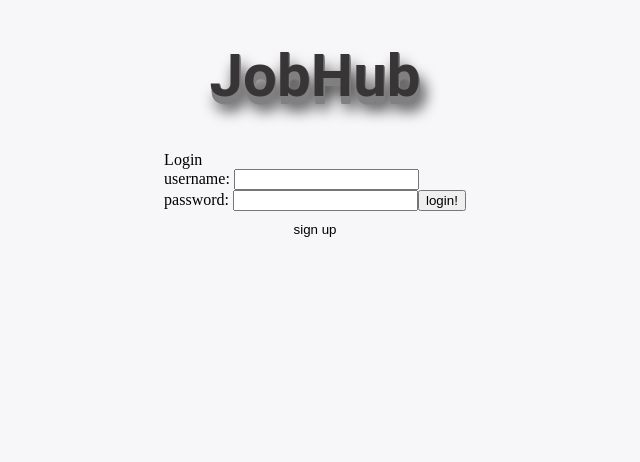
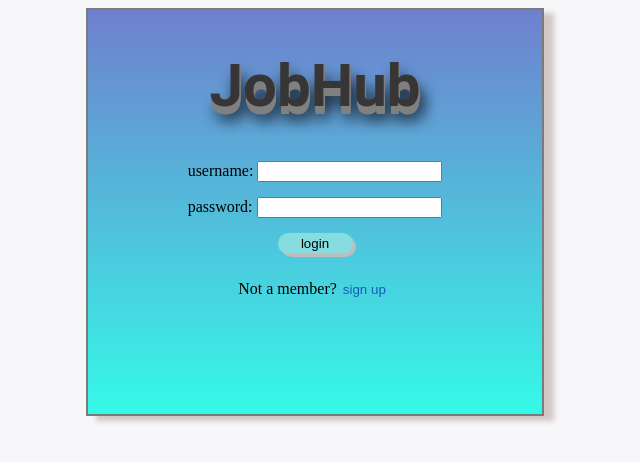
Before and after one commit to Saagmehta97/job-app-tracker, a React app in the folder client/: page / in a window 1280 px wide. Shown: the top 462 px of the page, without its empty margins (325-965 px from the left). Built offline with nearby package versions, Linux system fonts and the light colour scheme.

Commit message:
add styling

```diff
--- a/client/src/App.jsx
+++ b/client/src/App.jsx
@@ -6,8 +6,7 @@ import Dashboard from './components/dashboard.jsx';
 
 export default function App() {
   return (
-    <div>
-      <h1 className='header'>JobHub</h1>
+    <div className='app'>
       <Routes>
         <Route path='/' element={<Login />} />
         <Route path='/users/signup' element={<Signup />} />
--- a/client/src/components/login.jsx
+++ b/client/src/components/login.jsx
@@ -49,26 +49,40 @@ const Login = () => {
 
   return (
     <div className='login-container'>
-      <div>
-        Login
+      <div className='login-div'>
+        <h1 className='header'>JobHub</h1>
         <form id='loginform'>
           username:{' '}
-          <input type='text' id='usernameInput' onChange={handleUser}></input>
+          <input
+            className='text-box'
+            type='text'
+            id='usernameInput'
+            onChange={handleUser}
+          ></input>
           <br></br>
           password:{' '}
           <input
+            className='text-box'
             type='text'
             id='passwordInput'
             onChange={handlePassword}
           ></input>
-          <button type='submit' id='loginButton' onClick={loginAccount}>
-            login!
-          </button>
         </form>
+        <button
+          className='btn'
+          type='submit'
+          id='loginButton'
+          onClick={loginAccount}
+        >
+          login
+        </button>
       </div>
-      <button onClick={handleClick} id='signup'>
-        sign up
-      </button>
+      <div className='signupdiv'>
+        <p>Not a member?</p>
+        <button onClick={handleClick} id='signup'>
+          sign up
+        </button>
+      </div>
     </div>
   );
 };
--- a/client/src/components/signup.jsx
+++ b/client/src/components/signup.jsx
@@ -54,8 +54,11 @@ const Signup = () => {
   };
 
   return (
+    <div className='signup-container'>
+      <h1 className='header'>JobHub</h1>
       <div className='signup-box'>
         <input
+          className='text-box'
           type='text'
           id='username'
           name='username'
@@ -63,6 +66,7 @@ const Signup = () => {
           onChange={handleUser}
         />
         <input
+          className='text-box'
           type='text'
           id='password'
           name='password'
@@ -70,6 +74,7 @@ const Signup = () => {
           onChange={handlePassword}
         />
         <input
+          className='text-box'
           type='text'
           id='firstname'
           name='firstname'
@@ -77,15 +82,17 @@ const Signup = () => {
           onChange={handleFirstname}
         />
         <input
+          className='text-box'
           type='text'
           id='lastname'
           name='lastname'
           placeholder='Lastname'
           onChange={handleLastname}
         />
-      <button type='button' onClick={createAccount}>
+        <button type='button' onClick={createAccount} className='btn'>
           Sign Up
         </button>
+      </div>
     </div>
   );
 };
--- a/client/src/scss/styles.scss
+++ b/client/src/scss/styles.scss
@@ -1,7 +1,13 @@
+.app {
+  display: flex;
+  flex-direction: column;
+  align-items: center;
+}
+
 #signup {
   background-color: transparent;
   border: transparent;
-  color: black;
+  color: rgb(20, 94, 184);
 }
 
 #signup:hover {
@@ -16,13 +22,56 @@ body {
   background-color: rgb(247, 246, 249);
 }
 
+.login-div {
+  display: flex;
+  flex-direction: column;
+  align-items: center;
+}
+
 .login-container,
-.signup-box {
+.signup-container {
   display: flex;
   flex-direction: column;
   justify-content: center;
   align-items: center;
   gap: 10px;
+  border: 2px solid rgb(123, 123, 123);
+  background-image: linear-gradient(rgb(111, 128, 206), rgb(53, 249, 232));
+  padding: 0px 100px 100px 100px;
+  box-shadow: 10px 5px 5px rgb(211, 199, 199);
+}
+
+.signup-container {
+  display: flex;
+  flex-direction: column;
+}
+
+.signupdiv {
+  display: flex;
+}
+
+.signup-box {
+  display: flex;
+  flex-direction: column;
+  margin-bottom: 10px;
+  align-items: center;
+}
+
+.text-box {
+  margin-bottom: 15px;
+}
+
+.btn {
+  width: 75px;
+  padding: 3px;
+  background-color: rgb(135, 220, 223);
+  border: transparent;
+  border-radius: 15px;
+  box-shadow: 3px 3px #bebcbc;
+}
+
+.btn:hover {
+  background-color: rgb(247, 246, 249);
 }
 
 .main {
@@ -41,9 +90,6 @@ body {
   text-shadow: 1px 1px 0 grey, 1px 2px 0 grey, 1px 3px 0 grey, 1px 4px 0 grey,
     1px 5px 0 grey, 1px 6px 0 grey, 1px 7px 0 grey, 1px 8px 0 grey,
     5px 13px 15px black;
-  display: flex;
-  justify-content: center;
-  align-items: center;
 }
 
 .form_box {
@@ -118,15 +164,15 @@ body {
   width: 100%;
 }
 
-.lower-box{
+.lower-box {
   display: flex;
   align-items: center;
   justify-content: center;
-  color:green;
+  color: green;
 }
 
-.box-header{
-  display:flex;
+.box-header {
+  display: flex;
   flex-direction: column;
   align-items: center;
   align-content: center;
```
Lines whose indentation alone changed are shown as unchanged.
